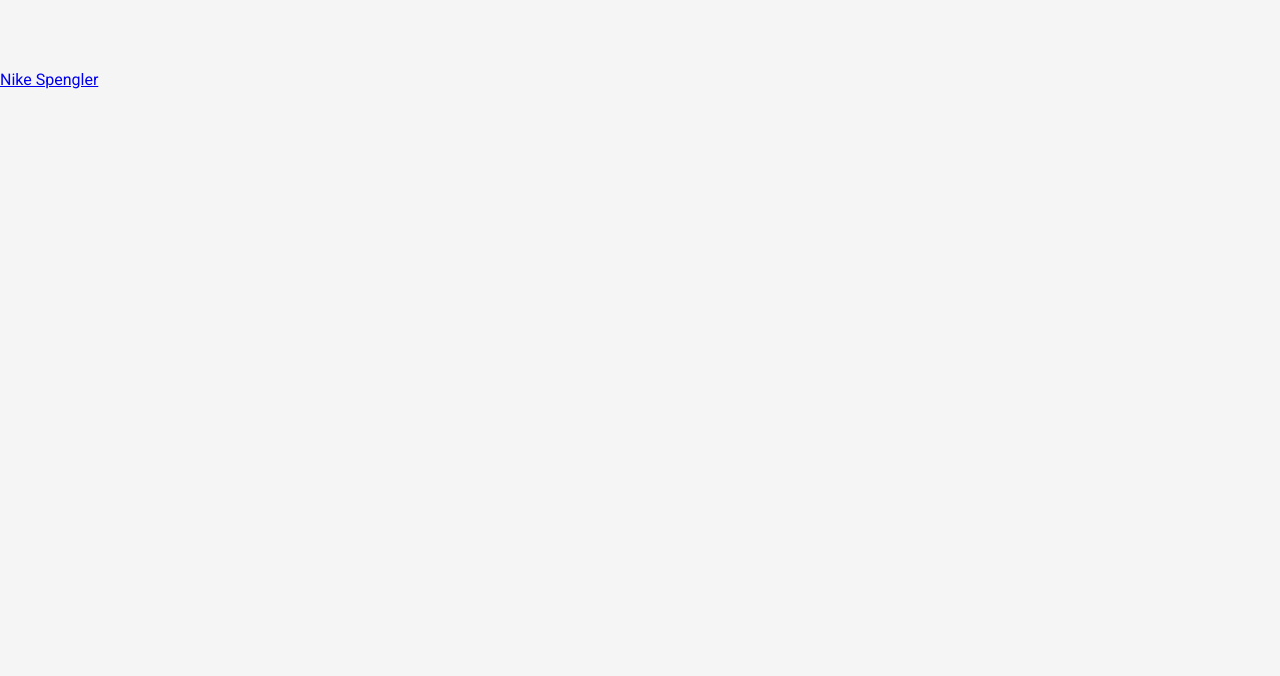
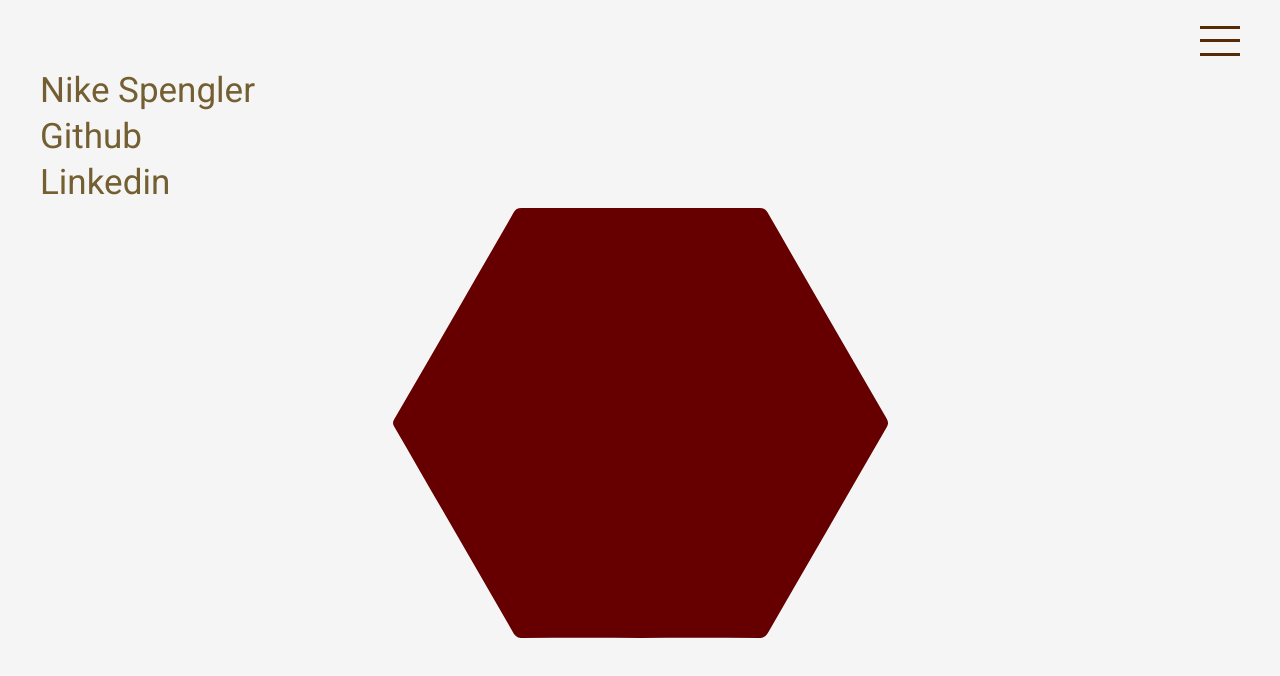
Before and after one commit to NikeSpengler/react-cv, a React (Create React App) app: page / in a window 1280 px wide. Shown: the top 676 px of the page. Built offline with nearby package versions, Linux system fonts and the light colour scheme.

Commit message:
Inserted links and svg image to intro page

```diff
--- a/src/components/about/About.jsx
+++ b/src/components/about/About.jsx
@@ -1,9 +1,8 @@
 import "./about.scss"
-
 
 export default function About() {
   return (
-    <div className='about'>
+    <div className='about'id="about">
     about
     </div>
   )
--- a/src/components/contact/Contact.jsx
+++ b/src/components/contact/Contact.jsx
@@ -2,7 +2,7 @@ import "./contact.scss"
 
 export default function Contact() {
   return (
-    <div className="contact">
+    <div className="contact" id="contact">
       contact
     </div>
   )
--- a/src/components/intro/Intro.jsx
+++ b/src/components/intro/Intro.jsx
@@ -3,16 +3,26 @@ import "./intro.scss"
 
 export default function intro() {
   return (
-    <div className="intro">
+    <div className="intro" id="intro">
       {/* <FiHexagon/> */}
       <div className="left">
-                <a href="#intro" className="logo">Nike Spengler</a>
-            </div>
-            <div className="right">
-                <div className="hamburger">
-
-                </div>
-            </div>
+        <ul>
+            <li className="logo">
+                <a href="#intro">Nike Spengler</a>
+            </li>
+            <li className="link-extern">
+                <a href="#about">Github</a>
+            </li>
+            <li className="link-extern">
+                <a href="#skills">Linkedin</a>
+            </li>
+        </ul>
+      </div>
+      <div className="right">
+        <div className="image">
+          <img src="./assets/hexagon-cv.svg" height="430px"/>
+        </div>
+      </div>
     </div>
   )
 }
--- a/src/components/intro/intro.scss
+++ b/src/components/intro/intro.scss
@@ -4,4 +4,41 @@
     background-color: whitesmoke;
     // color: #FFDB89;
     color: #8B7E74;
+
+    .left {
+        display: flex;
+        flex-direction: column;
+
+        ul {
+            margin: 0;
+            padding-left: 40;
+            list-style: none;
+            font-size: 35px;
+            color: #735F32;
+
+
+            li {
+                margin-bottom: 5px;
+
+                a{
+                    font-size: inherit;
+                    text-decoration: none;
+                    color:inherit;
+                    margin-bottom: 100px;
+
+                }
+                &:hover {
+                    color: black;
+                }
+            }
+        }
+
+    }
+
+    .right {
+        display: flex;
+        flex-direction: column;
+        align-items: center;
+        justify-content: center;
+    }
 }
--- a/src/components/menu/menu.scss
+++ b/src/components/menu/menu.scss
@@ -4,7 +4,7 @@
     background-color: whitesmoke;
     position: fixed;
     top: 0;
-    right: -1000px;
+    right: -1600px;
     z-index: 2;
     display: flex;
     flex-direction: column;
--- a/src/components/skills/Skills.jsx
+++ b/src/components/skills/Skills.jsx
@@ -2,7 +2,7 @@ import "./skills.scss"
 
 function Skills() {
   return (
-    <div className="skills">
+    <div className="skills" id="skills">
       Skills
     </div>
   )
--- a/src/components/topbar/topbar.scss
+++ b/src/components/topbar/topbar.scss
@@ -8,7 +8,7 @@
     color: #735F32;
     // position: fixed;
     // top: 0;
-    z-index: 3;
+    z-index: 4;
 
 
     .wrapper {
@@ -47,7 +47,6 @@
                     transition: all 2s ease;
                 }
             }
-
         }
     }
     &.active{
--- a/src/index.js
+++ b/src/index.js
@@ -1,5 +1,5 @@
 import React from 'react';
-import ReactDOM from 'react-dom/client';
+import ReactDOM from 'react-dom';
 import App from './App';
 
 
```
Also changed, not shown: public/assets/hexagon-cv.svg (added).
